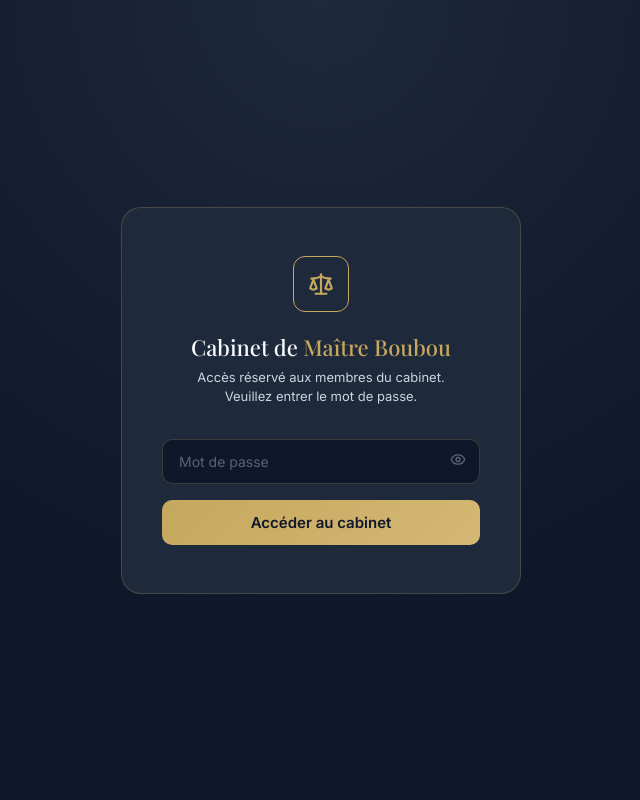
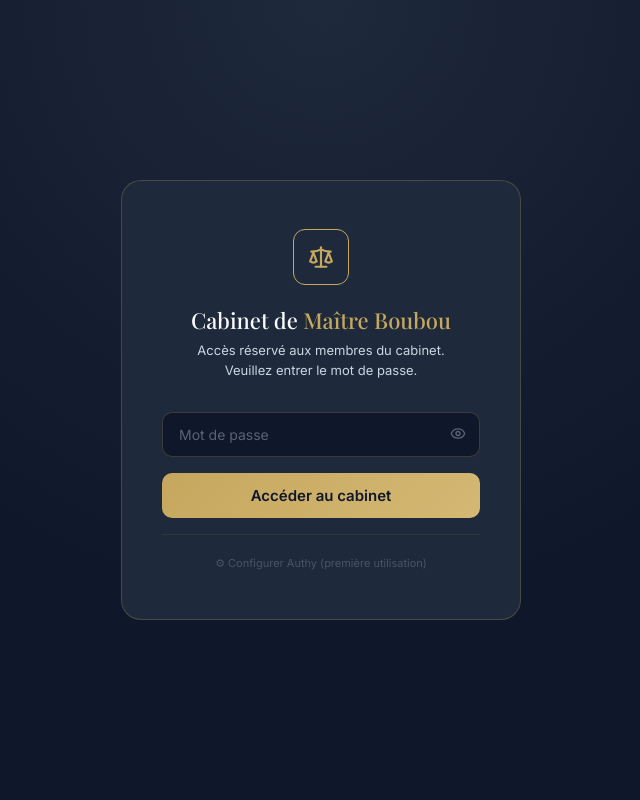
Before and after one commit to sergines3-creator/rag-juridique, a Flask app: page / in a window 1280 px wide. Shown: the whole page, without its empty margins (319-959 px from the left). Run offline with Flask 3, Linux system fonts and the light colour scheme.

Commit message:
fix: lien setup 2FA sur page login + backup hebdomadaire

```diff
--- a/templates/index.html
+++ b/templates/index.html
@@ -191,6 +191,11 @@ textarea::placeholder { color:rgba(203,213,225,0.4); }
         <button class="login-btn" onclick="checkLogin()" style="margin-top:10px;">Valider le code</button>
       </div>
     </div>
+    <div style="margin-top:16px; padding-top:16px; border-top:1px solid rgba(198,167,94,0.1); text-align:center;">
+  <a href="/setup-2fa-page" target="_blank" style="font-size:11px; color:rgba(203,213,225,0.25); text-decoration:none;" onmouseover="this.style.color='var(--gold)'" onmouseout="this.style.color='rgba(203,213,225,0.25)'">
+    ⚙ Configurer Authy (première utilisation)
+  </a>
+</div>
     <div class="login-error" id="loginError">Mot de passe incorrect. Veuillez réessayer.</div>
   </div>
 </div>
```
